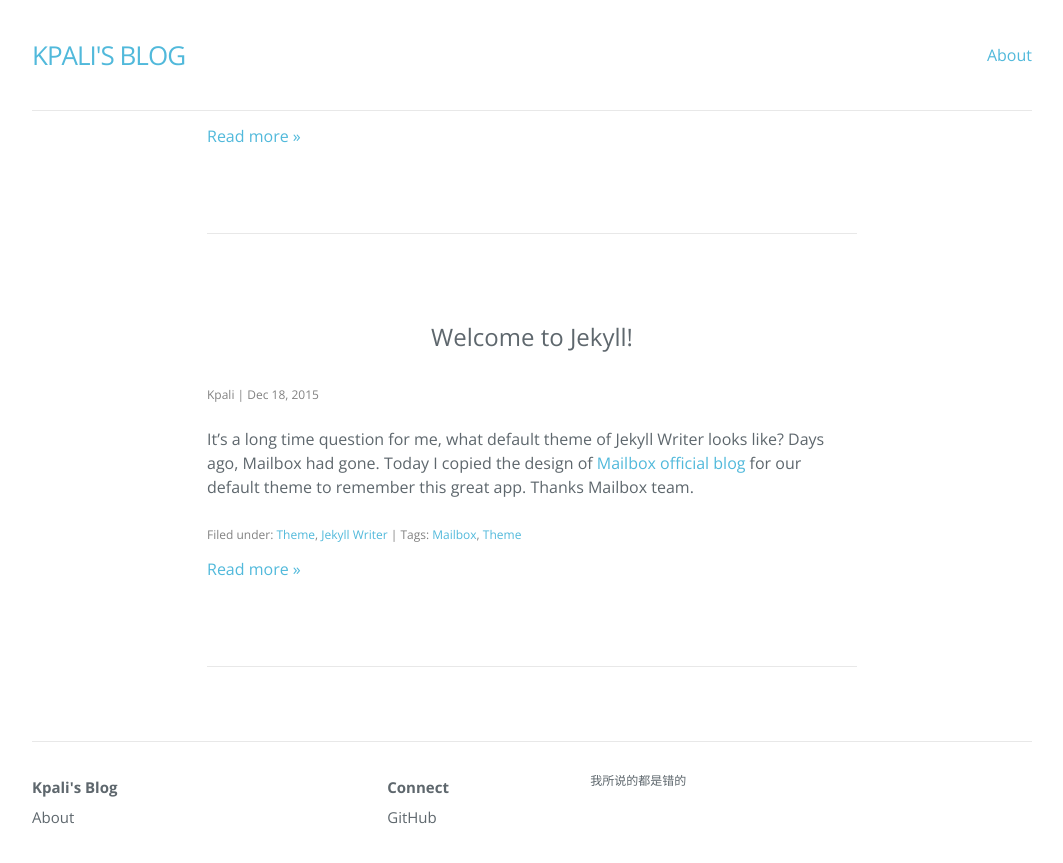
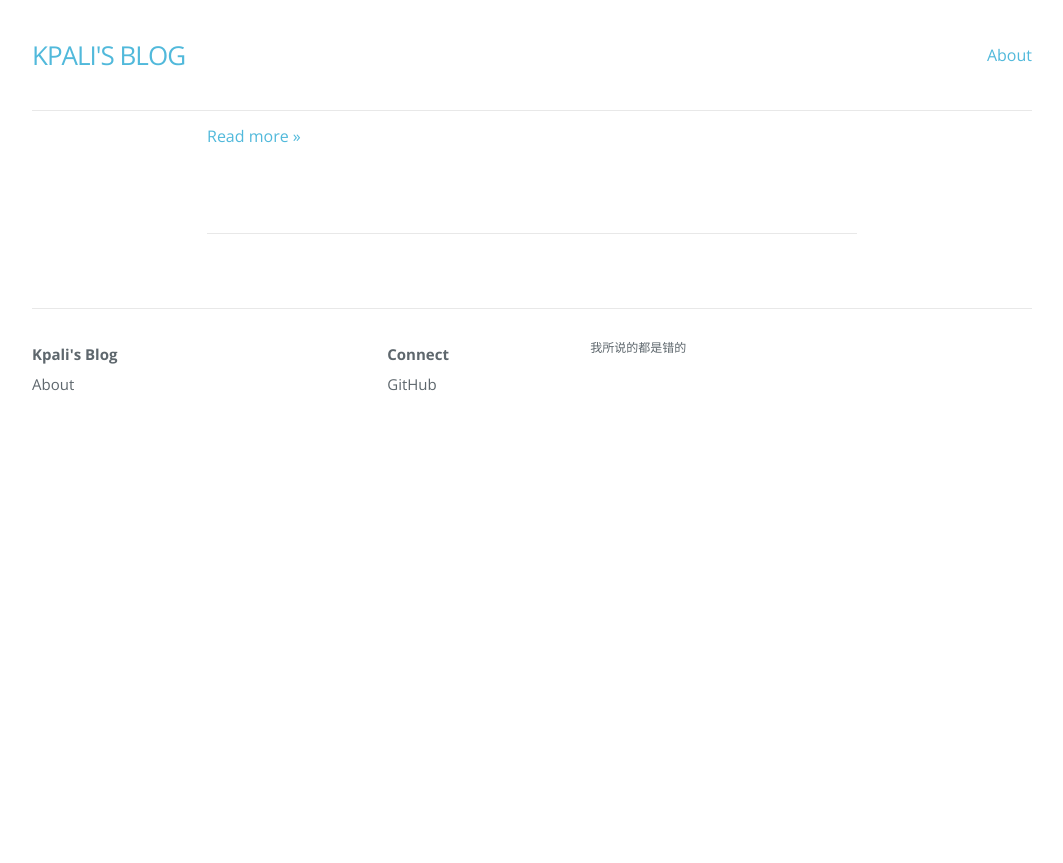
Before and after one commit to kpali/blog, a Jekyll site: the page built from index.html, in a window 1280 px wide and 900 px high, scrolled down 810 px. Shown: the top 863 px of the window, without its empty margins (108-1171 px from the left). Built offline with Jekyll 4.4.1, drawn with Linux system fonts in a browser that asks for light colours; nearby versions of some CDN libraries; the list of posts is cut into pages by our own code; after the commit the page ends 1277 px from its top, so only the background shows below that.

Commit message:
删除示例文章，修改代码显示风格

```diff
--- a/_posts/2015-12-18-welcome-to-jekyll.markdown
+++ /dev/null
@@ -1,14 +0,0 @@
----
-layout: post
-title:  "Welcome to Jekyll!"
-date:   2015-12-18 21:45:10 +0800
-tags:
-  - Mailbox
-  - Theme
-categories:
-  - Theme
-  - Jekyll Writer
----
-It's a long time question for me, what default theme of Jekyll Writer looks like? Days ago, Mailbox had gone. Today I copied the design of [Mailbox official blog](https://blogs.dropbox.com/mailbox/) for our default theme to remember this great app. Thanks Mailbox team.
-
-This theme is published under MIT License, I hope you may like it =)
--- a/css/style.scss
+++ b/css/style.scss
@@ -216,7 +216,7 @@
     font-size: 15px;
     border: 1px solid $grey-color-light;
     border-radius: 3px;
-    background-color: #eef;
+    background-color: #282a36;
 }
 
 code {
```
